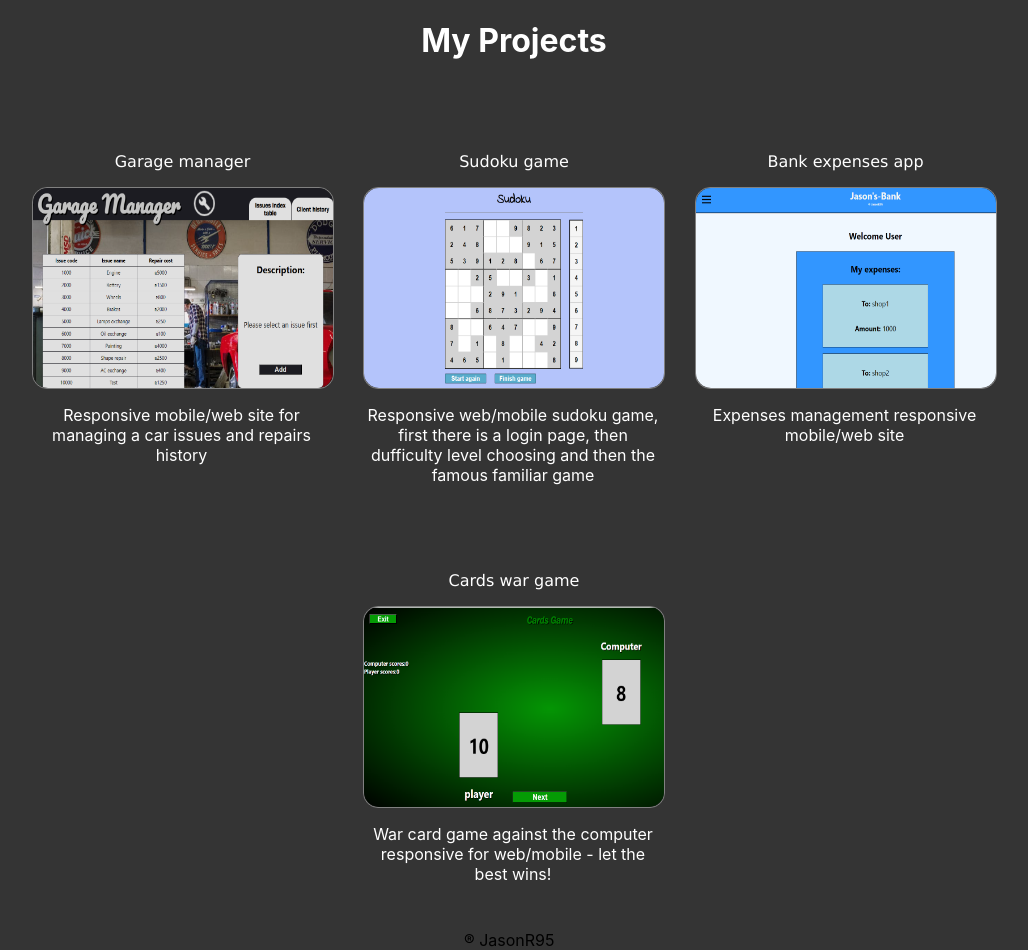
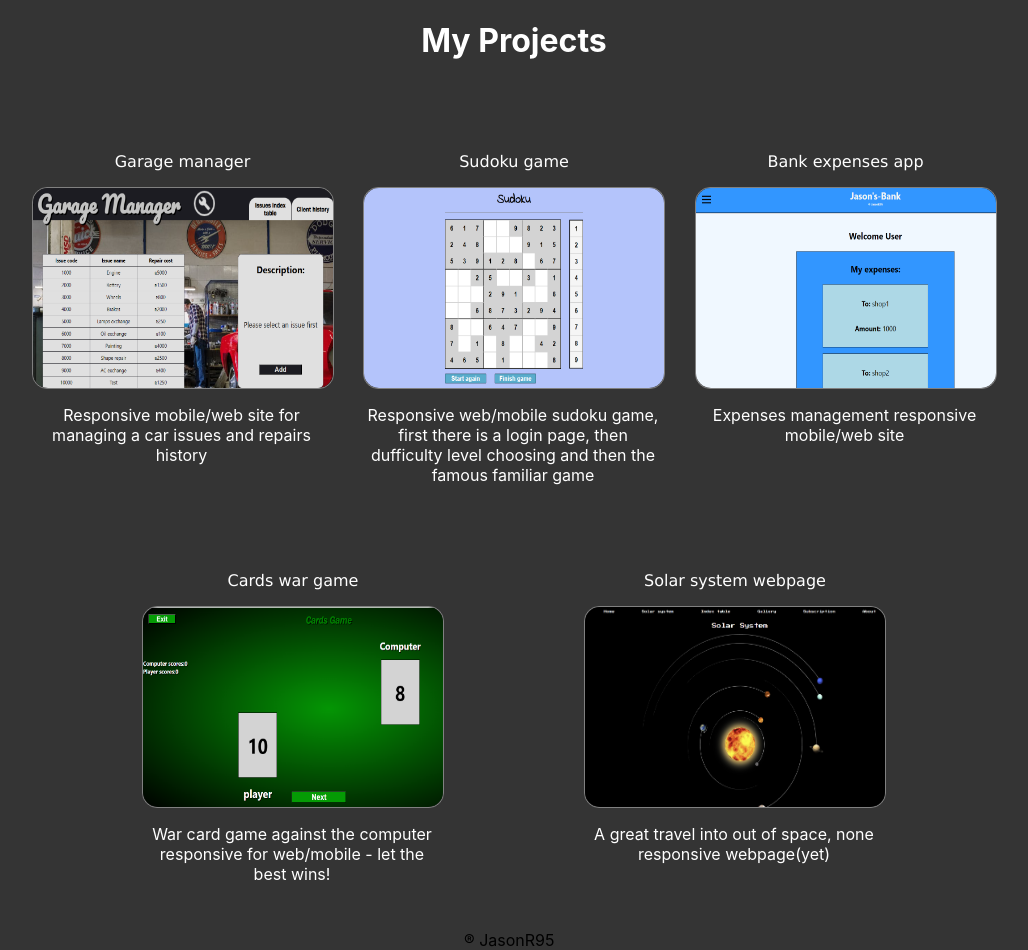
Before and after one commit to JasonRLH95/all_projects, a React (Create React App) app: page / in a window 1280 px wide. Shown: the whole page, without its empty margins (126-1154 px from the left). Built offline with nearby package versions, Linux system fonts and the light colour scheme.

Commit message:
adding solar system

```diff
--- a/src/App.js
+++ b/src/App.js
@@ -4,6 +4,7 @@ import image1 from './images/garage_image.png';
 import image2 from './images/sudoku_image.png';
 import image3 from './images/bankApp_image.png';
 import image4 from './images/cards_image.png';
+import image5 from './images/solar_system.png';
 // import image5 from './images/calc_image.png';
 
 function App() {
@@ -32,6 +33,12 @@ function App() {
       image:image4,
       desc:'War card game against the computer responsive for web/mobile - let the best wins!'
     },
+    {
+      name:'Solar system webpage',
+      link:"https://jasonrlh95.github.io/solar_system/",
+      image:image5,
+      desc:'A great travel into out of space, none responsive webpage(yet)'
+    },
     // {
     //   name:'event calculator',
     //   link:"https://jasonrlh95.github.io/event_calc_app/",
```
Also changed, not shown: src/images/solar_system.png (added).
